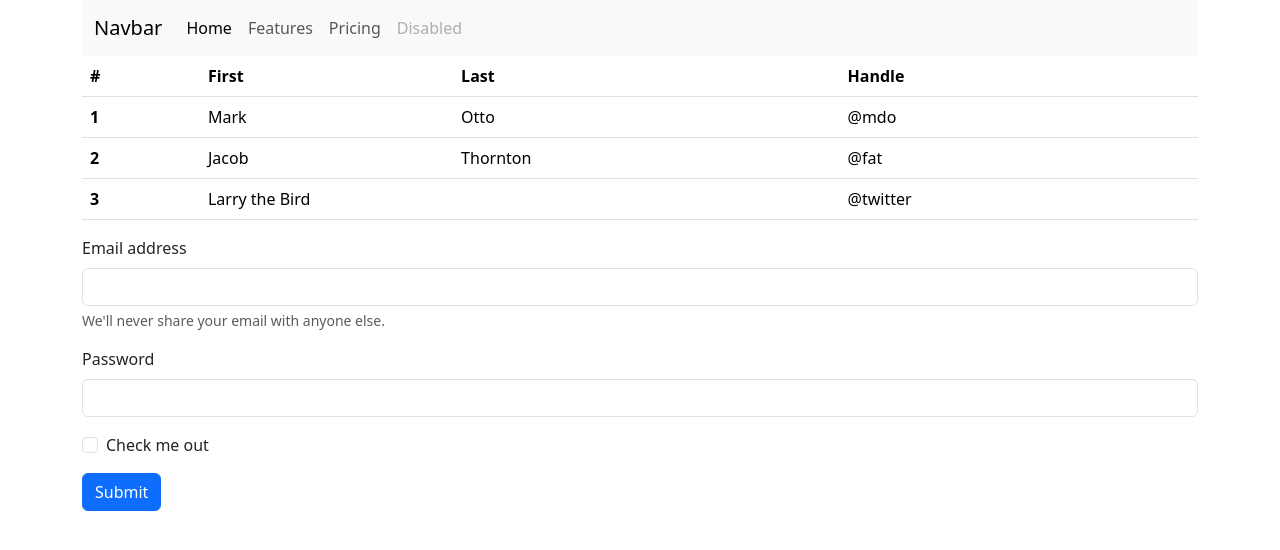
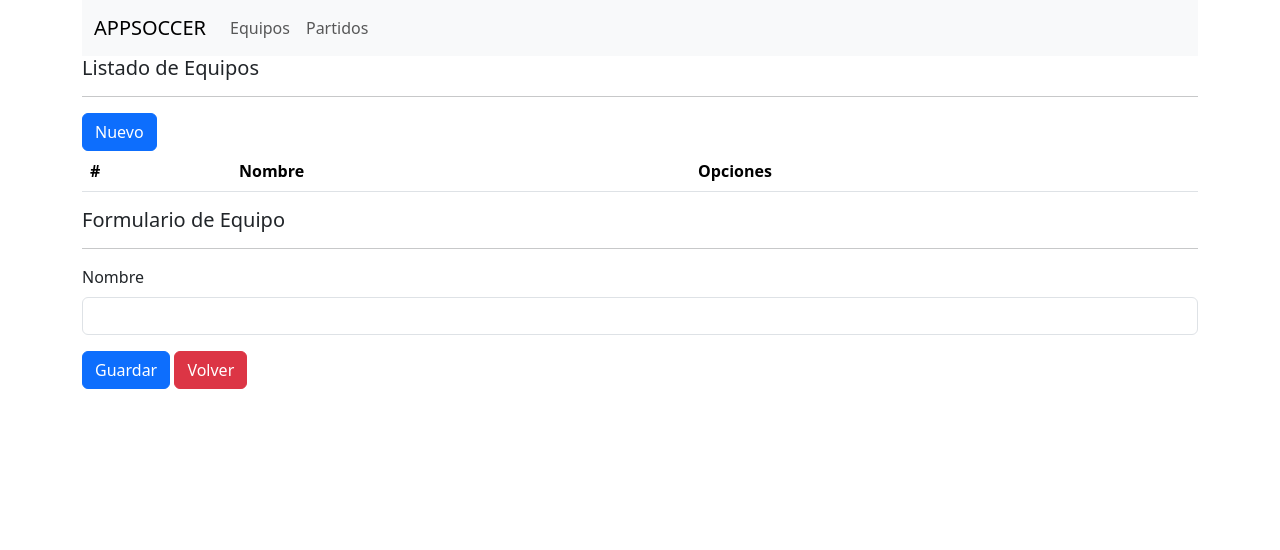
Before and after one commit to cristiantirano27/sistemas-mvc, a PHP site: page / in a window 1280 px wide. Shown: the top 550 px of the page. Run offline with PHP 8.4, Linux system fonts and the light colour scheme; lists and menus that the app fills with data are empty; some libraries are stand-ins or nearby versions.

Commit message:
28/09/2023 4:14 p.m. |DOCS: Manual Instructivo APPSOCCER :

```diff
--- a/soccerapp/index.php
+++ b/soccerapp/index.php
@@ -7,80 +7,60 @@
     <link rel="stylesheet" href="bootstrap.min.css">
   </head>
   <body>
+    <!-- MENU -->
     <div class="container">
       <nav class="navbar navbar-expand-lg bg-body-tertiary">
         <div class="container-fluid">
-          <a class="navbar-brand" href="#">Navbar</a>
+          <a class="navbar-brand" href="#">APPSOCCER</a>
           <button class="navbar-toggler" type="button" data-bs-toggle="collapse" data-bs-target="#navbarNav" aria-controls="navbarNav" aria-expanded="false" aria-label="Toggle navigation">
             <span class="navbar-toggler-icon"></span>
           </button>
           <div class="collapse navbar-collapse" id="navbarNav">
             <ul class="navbar-nav">
               <li class="nav-item">
-                <a class="nav-link active" aria-current="page" href="#">Home</a>
+                <a class="nav-link" aria-current="page" href="#">Equipos</a>
               </li>
               <li class="nav-item">
-                <a class="nav-link" href="#">Features</a>
-              </li>
-              <li class="nav-item">
-                <a class="nav-link" href="#">Pricing</a>
-              </li>
-              <li class="nav-item">
-                <a class="nav-link disabled" aria-disabled="true">Disabled</a>
+                <a class="nav-link" href="#">Partidos</a>
               </li>
             </ul>
           </div>
         </div>
       </nav>
 
+      <!-- TABLA -->
       <section id="lista">
+        <h5>Listado de Equipos</h5>
+        <hr>
+        <div>
+          <a class="btn btn-primary" href="#" role="button" id="nuevo">Nuevo</a>
+        </div>
         <table class="table">
           <thead>
             <tr>
               <th scope="col">#</th>
-              <th scope="col">First</th>
-              <th scope="col">Last</th>
-              <th scope="col">Handle</th>
+              <th scope="col">Nombre</th>
+              <th scope="col">Opciones</th>
             </tr>
           </thead>
-          <tbody>
-            <tr>
-              <th scope="row">1</th>
-              <td>Mark</td>
-              <td>Otto</td>
-              <td>@mdo</td>
-            </tr>
-            <tr>
-              <th scope="row">2</th>
-              <td>Jacob</td>
-              <td>Thornton</td>
-              <td>@fat</td>
-            </tr>
-            <tr>
-              <th scope="row">3</th>
-              <td colspan="2">Larry the Bird</td>
-              <td>@twitter</td>
-            </tr>
+          <tbody id="tbody">
           </tbody>
         </table>
       </section>
 
+      <!-- FORMULARIO -->
       <section id="form">
+        <h5>Formulario de Equipo</h5>
+        <hr>
         <form>
           <div class="mb-3">
-            <label for="exampleInputEmail1" class="form-label">Email address</label>
-            <input type="email" class="form-control" id="exampleInputEmail1" aria-describedby="emailHelp">
-            <div id="emailHelp" class="form-text">We'll never share your email with anyone else.</div>
+            <label for="nombre" class="form-label">Nombre</label>
+            <input type="text" class="form-control" id="nombre">
           </div>
           <div class="mb-3">
-            <label for="exampleInputPassword1" class="form-label">Password</label>
-            <input type="password" class="form-control" id="exampleInputPassword1">
+            <button type="submit" class="btn btn-primary">Guardar</button>
+            <button type="reset" class="btn btn-danger" id="volver">Volver</button>
           </div>
-          <div class="mb-3 form-check">
-            <input type="checkbox" class="form-check-input" id="exampleCheck1">
-            <label class="form-check-label" for="exampleCheck1">Check me out</label>
-          </div>
-          <button type="submit" class="btn btn-primary">Submit</button>
         </form>
       </section>
     </div>
```
Also changed, not shown: 2 other files.
